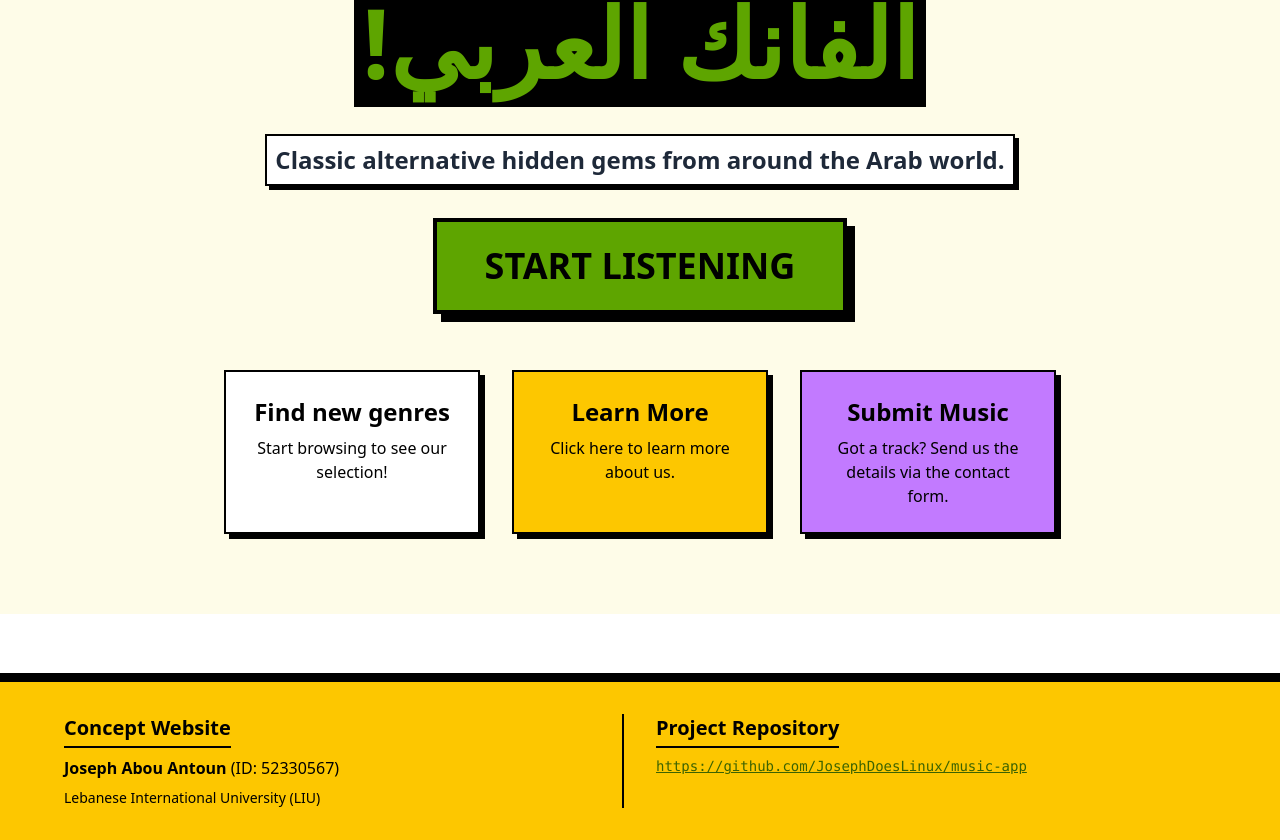
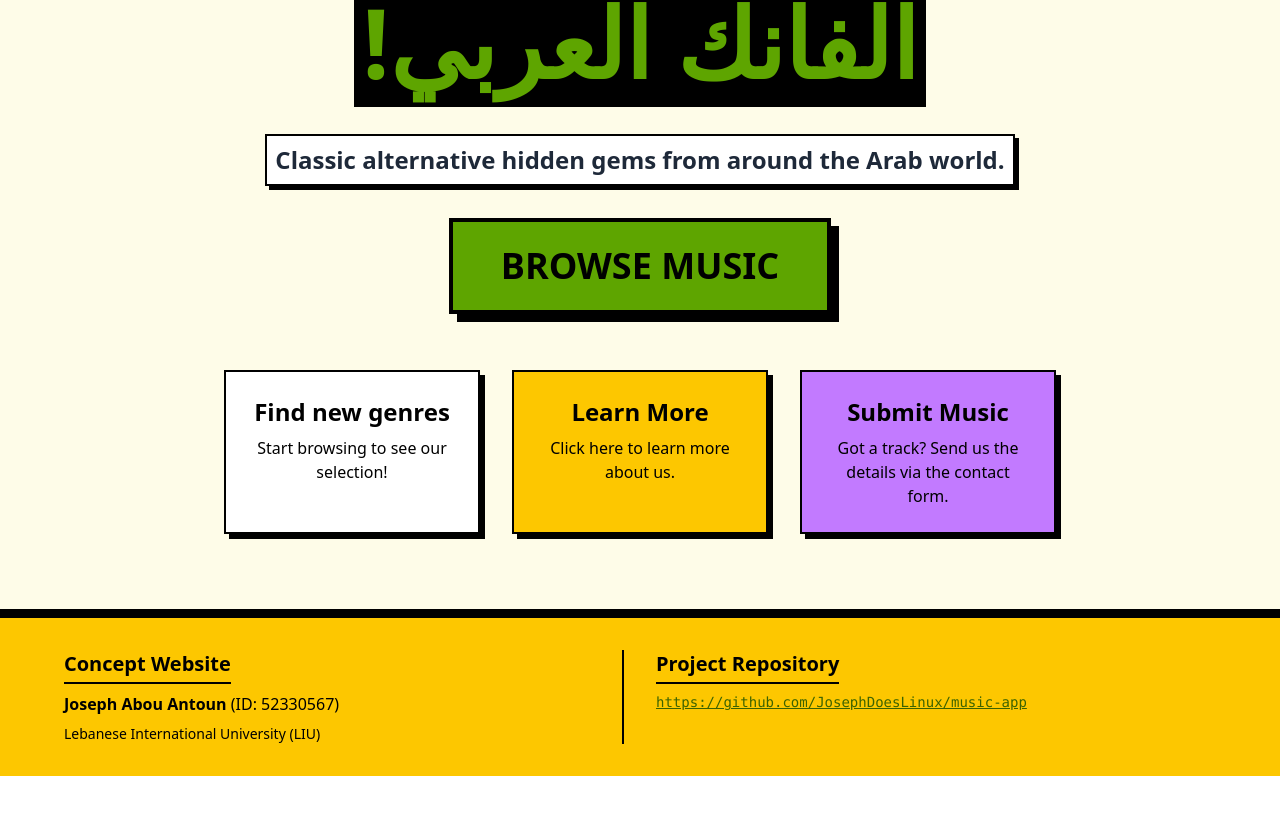
Before and after one commit to JosephDoesLinux/music-app, a React app: page / in a window 1280 px wide. Shown: the part 498-1338 px from the top of the page. After the commit the page ends 1274 px from the top, so only its background shows below. Built offline with nearby package versions, Linux system fonts and the light colour scheme; the HTML template or start-up script is replaced by a standard one.

Commit message:
additional patches to footer, a little broken but it works

```diff
--- a/src/components/Footer.jsx
+++ b/src/components/Footer.jsx
@@ -2,10 +2,10 @@ import React from 'react'
 
 export default function Footer() {
   return (
-      <footer className="w-full bg-yellow-400 border-t-4 border-black shadow-[0_-5px_0_0_#000000] mt-16 p-8 relative z-20">
+
+      <footer className="w-full bottom-0 left-0 right-0 bg-yellow-400 border-t-4 border-black shadow-[0_-5px_0_0_#000000] p-8 relative z-20">
     <div className="max-w-6xl mx-auto grid grid-cols-1 md:grid-cols-2 gap-8 text-black">
 
-      {/* Column 1: Personal Info */}
       <div className="space-y-2 border-r-0 md:border-r-2 md:border-black md:pr-8 pb-4 md:pb-0">
         <p className="font-black text-xl mb-2 border-b-2 border-black inline-block pb-1">Concept Website</p>
         <p>
@@ -14,14 +14,13 @@ export default function Footer() {
         <p className="text-sm">Lebanese International University (LIU)</p>
       </div>
 
-      {/* Column 2: Project Link */}
       <div className="space-y-2">
         <p className="font-black text-xl mb-2 border-b-2 border-black inline-block pb-1">Project Repository</p>
         <a
           href="https://github.com/JosephDoesLinux/music-app"
           target="_blank"
           rel="noopener noreferrer"
-          className="text-sm text-lime-800 underline break-words block font-mono hover:text-lime-600 transition"
+          className="text-sm text-lime-800 underline block font-mono hover:text-lime-600 transition"
         >
           https://github.com/JosephDoesLinux/music-app
         </a>
--- a/src/components/Home.jsx
+++ b/src/components/Home.jsx
@@ -12,7 +12,7 @@ export default function Home() {
         className="mt-15 left-0 w-full opacity-90"
       />
 
-      <div className="relative w-full max-w-4xl flex flex-col items-center text-center px-4">
+      <div className="relative min-h-scree w-full max-w-4xl flex flex-col items-center text-center px-4">
 
         <h1
           dir="rtl"
@@ -43,7 +43,7 @@ export default function Home() {
               transition
             "
           >
-            START LISTENING
+            BROWSE MUSIC
           </Link>
         </div>
 
```
